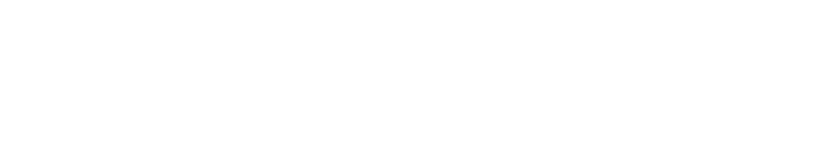
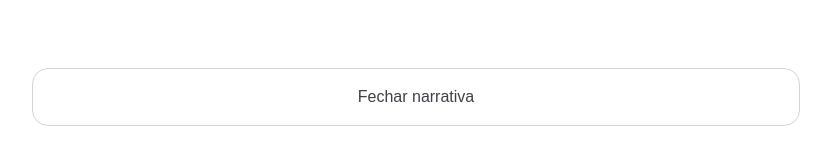
Before and after one commit to douglaslsoares-sketch/terceiro-nivel-app, a Next.js app: page /narrativa in a window 1280 px wide. Shown: the part 4504-4668 px from the top of the page, without its empty margins (224-1055 px from the left). Before the commit the page ends 4588 px from the top, so only its background shows below. Built offline with nearby package versions, Linux system fonts and the light colour scheme.

Commit message:
Adiciona fluxo de retorno da narrativa

```diff
--- a/app/narrativa/page.tsx
+++ b/app/narrativa/page.tsx
@@ -227,6 +227,13 @@
             Ela começa o debate.
           </p>
 
+          <a
+            href="/#pergunta"
+            className="block w-full mt-16 border border-zinc-300 rounded-2xl py-4 px-6 text-base font-medium text-center hover:bg-zinc-100 transition"
+>
+            Fechar narrativa
+          </a>
+
         </div>
       </div>
     </main>
```
